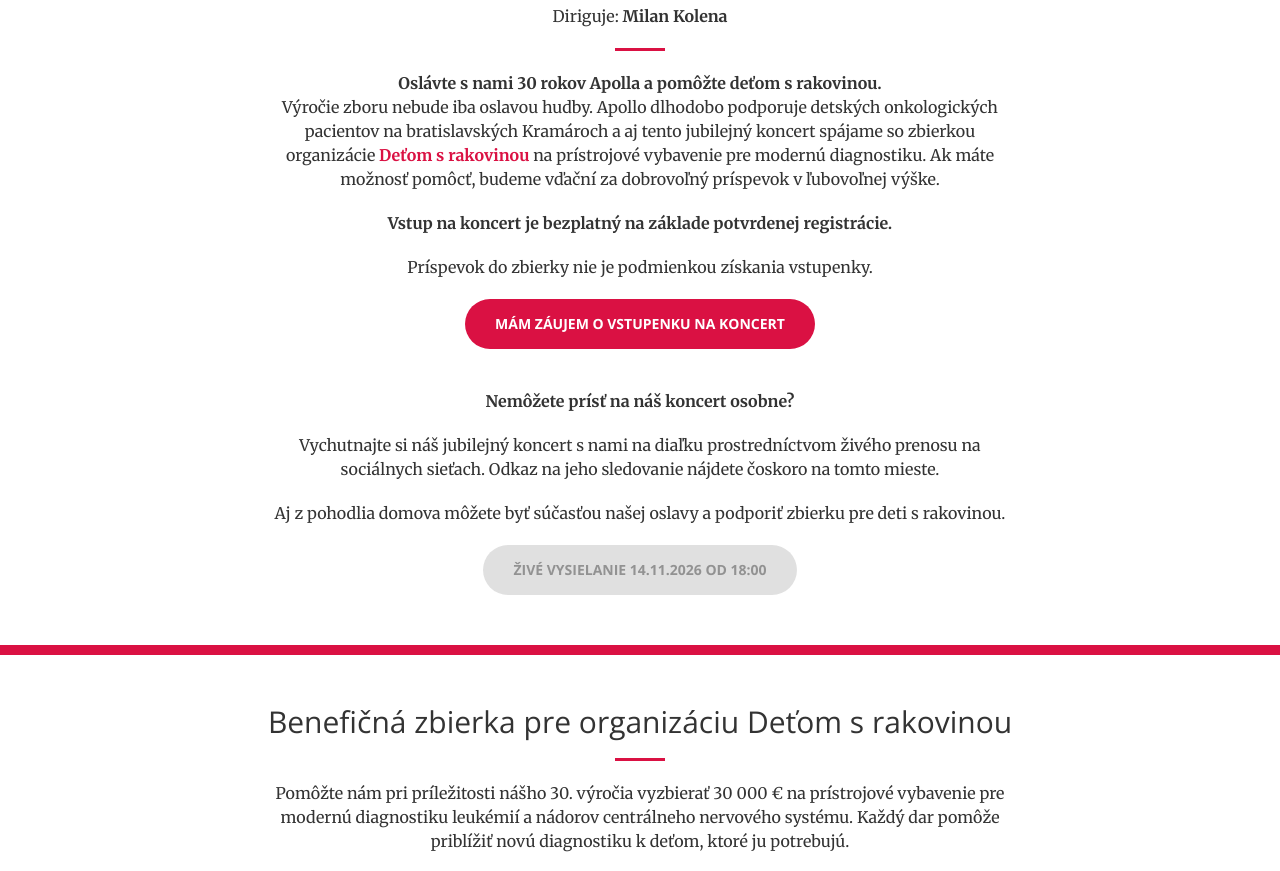
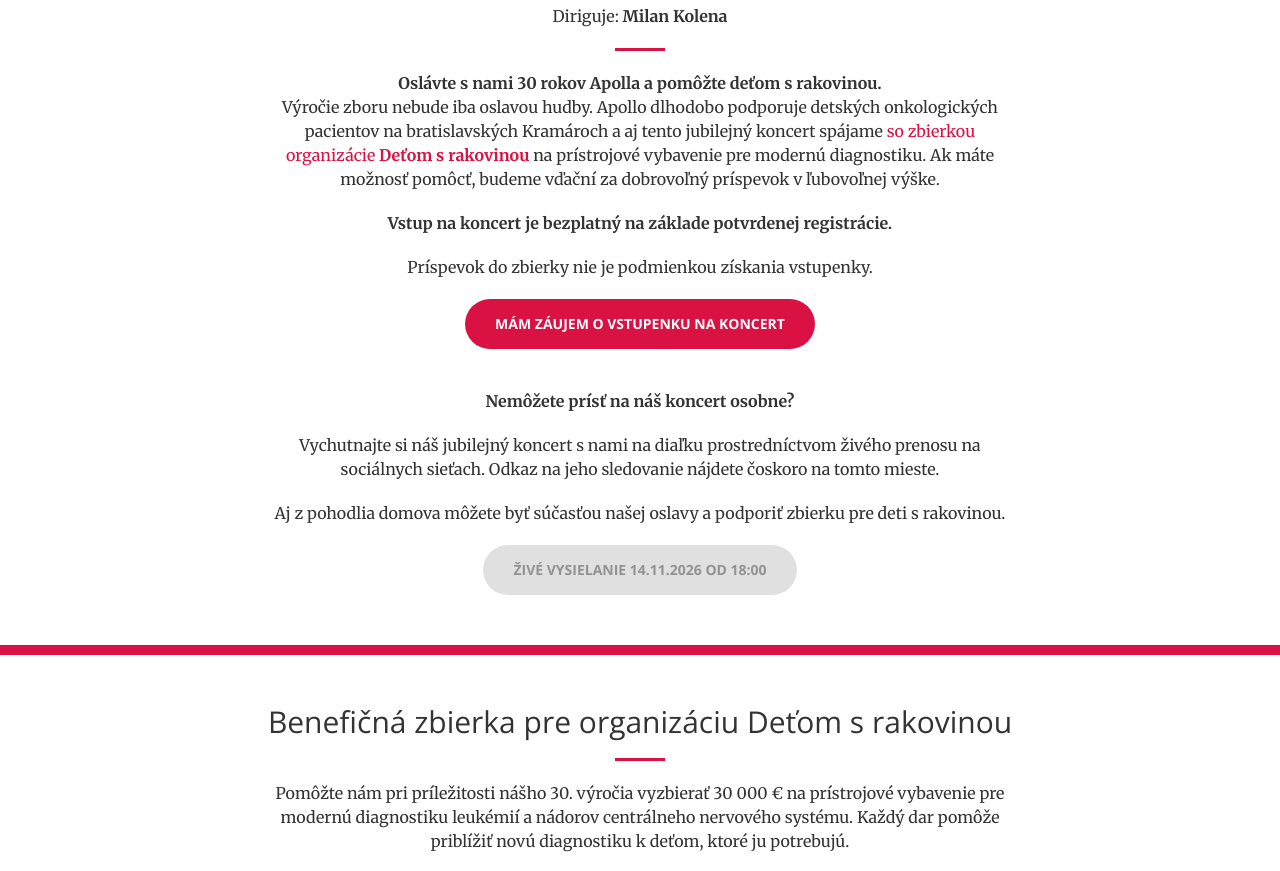
Before and after one commit to tvinar/apollo30.github.io, a website: page index.html in a window 1280 px wide. Shown: the part 1080-1951 px from the top of the page. Drawn offline with nearby package versions, Linux system fonts and the light colour scheme.

Commit message:
Update index.html

```diff
--- a/index.html
+++ b/index.html
@@ -100,7 +100,7 @@
 					<hr>
 <p>
                         <strong>Oslávte s nami 30 rokov Apolla a pomôžte deťom s rakovinou.</strong><br/>
-Výročie zboru nebude iba oslavou hudby. Apollo dlhodobo podporuje detských onkologických pacientov na bratislavských Kramároch a aj tento jubilejný koncert spájame so zbierkou organizácie <a href="https://detomsrakovinou.darujme.sk/pomozte-nam-ziskat-novy-pristroj-pre-deti-s-rakovinou/"><strong>Deťom s rakovinou</strong></a> na prístrojové vybavenie pre modernú diagnostiku. Ak máte možnosť pomôcť, budeme vďační za dobrovoľný príspevok v ľubovoľnej výške.
+Výročie zboru nebude iba oslavou hudby. Apollo dlhodobo podporuje detských onkologických pacientov na bratislavských Kramároch a aj tento jubilejný koncert spájame <a href="https://detomsrakovinou.darujme.sk/pomozte-nam-ziskat-novy-pristroj-pre-deti-s-rakovinou/"> so zbierkou organizácie <strong>Deťom s rakovinou</strong></a> na prístrojové vybavenie pre modernú diagnostiku. Ak máte možnosť pomôcť, budeme vďační za dobrovoľný príspevok v ľubovoľnej výške.
                     </p>
 					<p>
     <strong>Vstup na koncert je bezplatný na základe potvrdenej registrácie.</strong>
```
